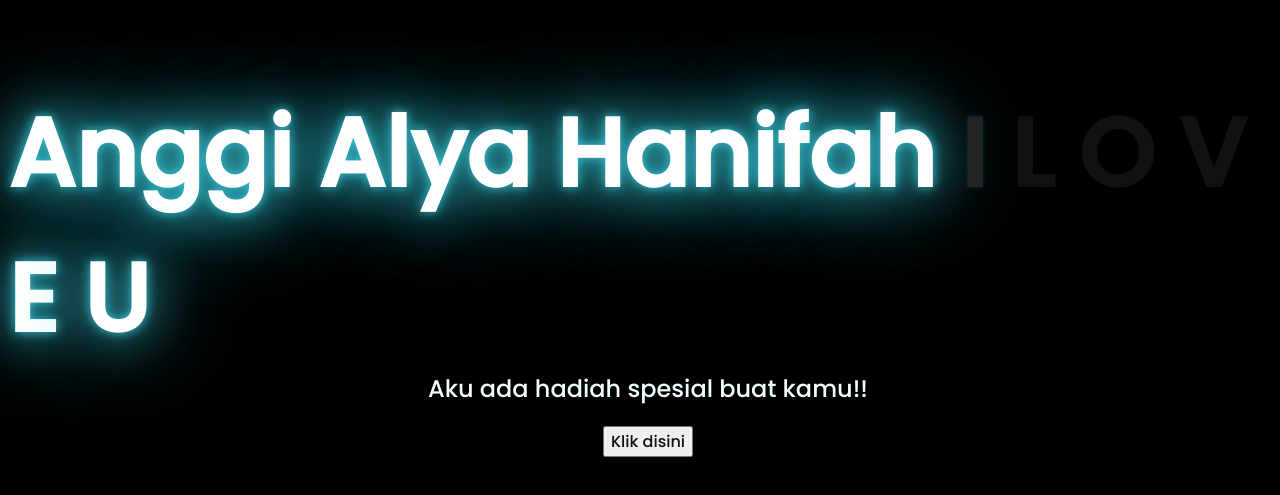
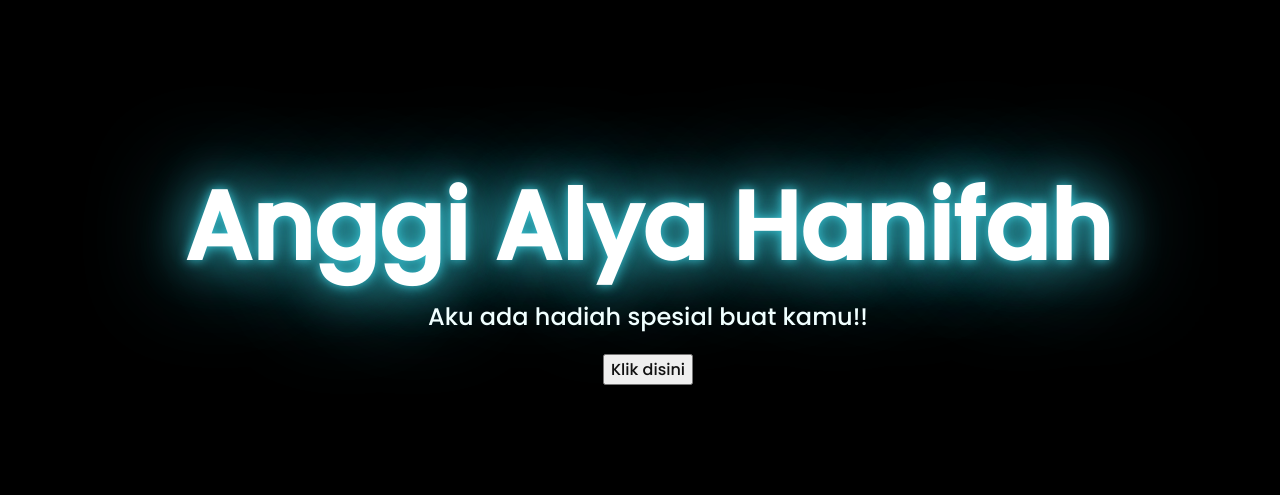
Before and after one commit to jimmythejimmy/alfarish.github.io, a plain HTML site: page index.html in a window 1280 px wide. Shown: the part 139-634 px from the top of the page. Drawn offline with Linux system fonts and the light colour scheme.

Commit message:
index.html

```diff
--- a/index.html
+++ b/index.html
@@ -11,12 +11,7 @@
 <body>
     <div class="greetings">
         <span>Anggi Alya Hanifah</span>
-        <span>I</span>
-        <span>L</span>
-        <span>O</span>
-        <span>V</span>
-        <span>E</span>
-        <span>U</span>
+
     </div>
     <div class="description">
         <span>Aku ada hadiah spesial buat kamu!!</span>
```
